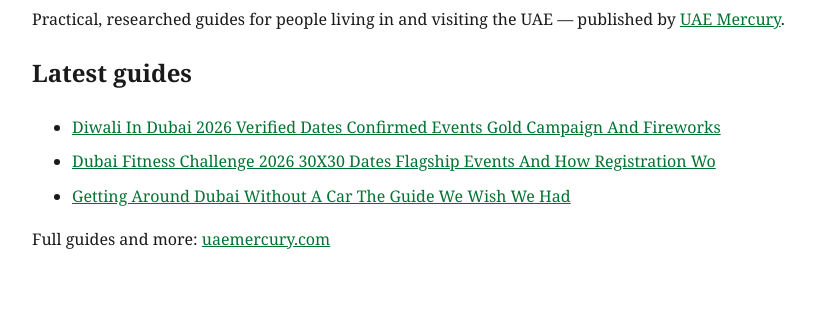
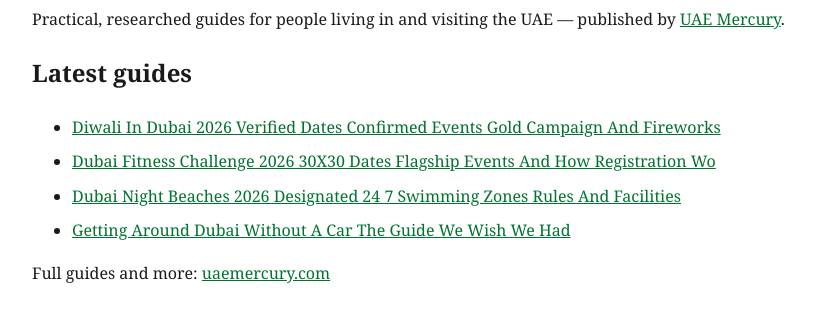
Before and after one commit to uaemercury/uae-guides, a plain HTML site: page index.html in a window 1280 px wide. Shown: the part 115-436 px from the top of the page, without its empty margins (228-1043 px from the left). Drawn offline with Linux system fonts and the light colour scheme.

Commit message:
Update index (add dubai-night-beaches-2026-designated-24-7-swimming-zones-rules-and-facilities)

```diff
--- a/index.html
+++ b/index.html
@@ -18,6 +18,7 @@
 <ul>
 <li><a href="posts/diwali-in-dubai-2026-verified-dates-confirmed-events-gold-campaign-and-fireworks.html">Diwali In Dubai 2026 Verified Dates Confirmed Events Gold Campaign And Fireworks</a></li>
 <li><a href="posts/dubai-fitness-challenge-2026-30x30-dates-flagship-events-and-how-registration-wo.html">Dubai Fitness Challenge 2026 30X30 Dates Flagship Events And How Registration Wo</a></li>
+<li><a href="posts/dubai-night-beaches-2026-designated-24-7-swimming-zones-rules-and-facilities.html">Dubai Night Beaches 2026 Designated 24 7 Swimming Zones Rules And Facilities</a></li>
 <li><a href="posts/getting-around-dubai-without-a-car-the-guide-we-wish-we-had.html">Getting Around Dubai Without A Car The Guide We Wish We Had</a></li>
 </ul>
 <p>Full guides and more: <a href="https://uaemercury.com">uaemercury.com</a></p>
```
